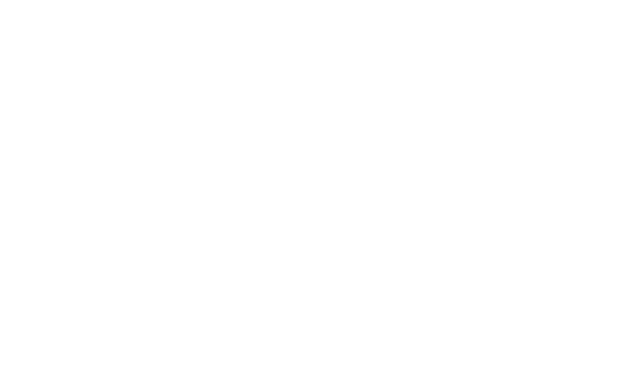
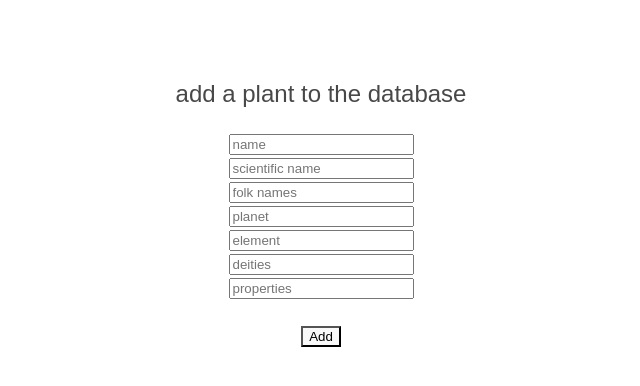
Before and after one commit to Maleila/TWHC, a Vue app: page /add in a window 1280 px wide. Before the commit this address had no page. Shown: the top 386 px of the page, without its empty margins (319-959 px from the left). Built offline with nearby package versions, Linux system fonts and the light colour scheme.

Commit message:
start of a form for data entry

```diff
--- a/src/router/index.js
+++ b/src/router/index.js
@@ -2,10 +2,12 @@ import { createRouter, createWebHistory, parseQuery } from "vue-router";
 import Home from "../views/Home.vue"; //it super didn't want to do the @, maybe that's not a thing anymore?
 import Search from "../views/Search.vue";
 import Browse from "../views/Browse.vue";
+import Add from "../views/Add.vue";
 
 const routes = [
     { path: "/", name: "Home", component: Home }, // Tell the router to render home component when the home route is visited
     { path: "/browse", name: "Browse", component: Browse},
+    { path: "/add", name: "Add", component: Add},
     { path: "/search",
     name: "Search",
     component: Search,
--- a/src/views/Add.vue
+++ b/src/views/Add.vue
@@ -1,9 +1,95 @@
 <script>
+import { useFirestore } from "vuefire";
+import { collection, getDocs } from "firebase/firestore";
+import "firebase/firestore";
+
+export default {
+    data() {
+        return {
+            name: "",
+            scientific_name: "",
+            folk_name: [],
+            planet: "",
+            element: "",
+            deities: [],
+            properties: [],
+            folkStr: "",
+            deitiesStr: "",
+            propertiesStr: ""
+        }
+    },
+    methods: {
+        submit() {
+            this.format();
+        },
+        reset() {
+            this.name = "";
+            this.scientific_name = "";
+            this.folk_name = [];
+            this.planet = "";
+            this.element = "";
+            this.deities = [];
+            this.properties = [];
+        },
+        format() {
+            this.folk_name = this.folkStr.split(",");
+            this.deities = this.deitiesStr.split(",");
+            this.properties = this.propertiesStr.split(",");
+        }
+    }
+}
 </script>
 
 <template>
+<h2>
+    add a plant to the database
+</h2>
+<input v-model="name" placeholder="name">
+<br>
+<input v-model="scientific_name" placeholder="scientific name">
+<br>
+<input v-model="folkStr" placeholder="folk names">
+<br>
+<input v-model="planet" placeholder="planet">
+<br>
+<input v-model="element" placeholder="element">
+<br>
+<input v-model="deitiesStr" placeholder="deities">
+<br>
+<input v-model="propertiesStr" placeholder="properties">
+<br>
+<br>
+<button @click="submit">
+    Add
+</button>
+<br>
+<li v-for="item in folk_name">
+ {{ item }}
+</li>
+<li v-for="item in deities">
+ {{ item }}
+</li>
+<li v-for="item in properties">
+ {{ item }}
+</li>
 
 </template>
 
 <style>
+h1 {
+    font-family: "Trattatello";
+    text-align: center;
+    font-size: 6em;
+    line-height: 0.75em;
+    margin: 0.4em;
+}
+
+h2 {
+    font-family: inherit;
+    font-weight: 100;
+    text-align: center;
+}
+.spacer {
+  height: 4em;
+}
 </style>
--- a/src/views/Home.vue
+++ b/src/views/Home.vue
@@ -59,6 +59,12 @@ export default {
 <router-link to="/browse" custom v-slot="{ navigate }">
     <button @click="navigate" role="link">Browse</button>
 </router-link>
+<h2>
+    Or add some plants:
+</h2>
+<router-link to="/add" custom v-slot="{ navigate }">
+    <button @click="navigate" role="link">Add</button>
+</router-link>
 
 </template>
 
```
